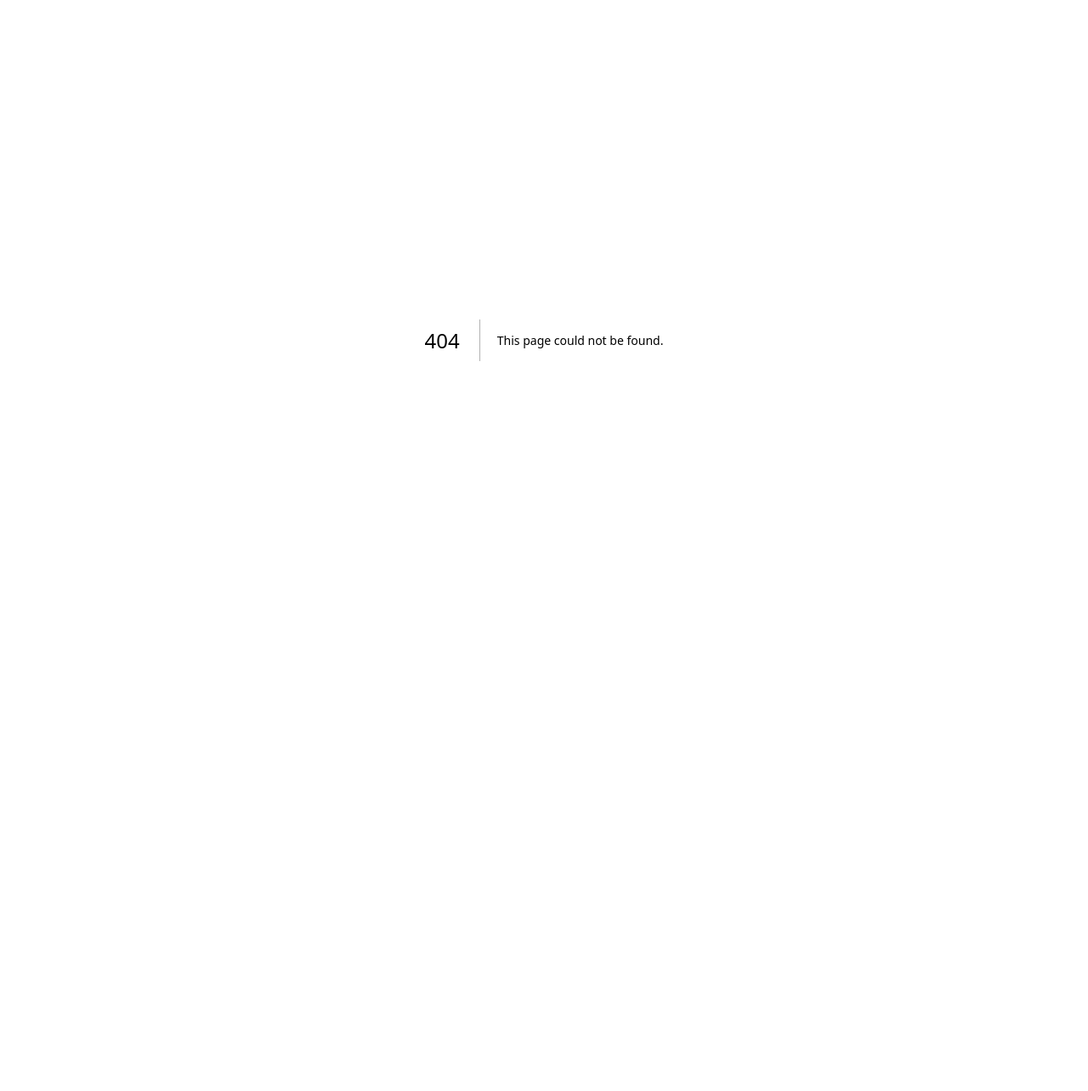
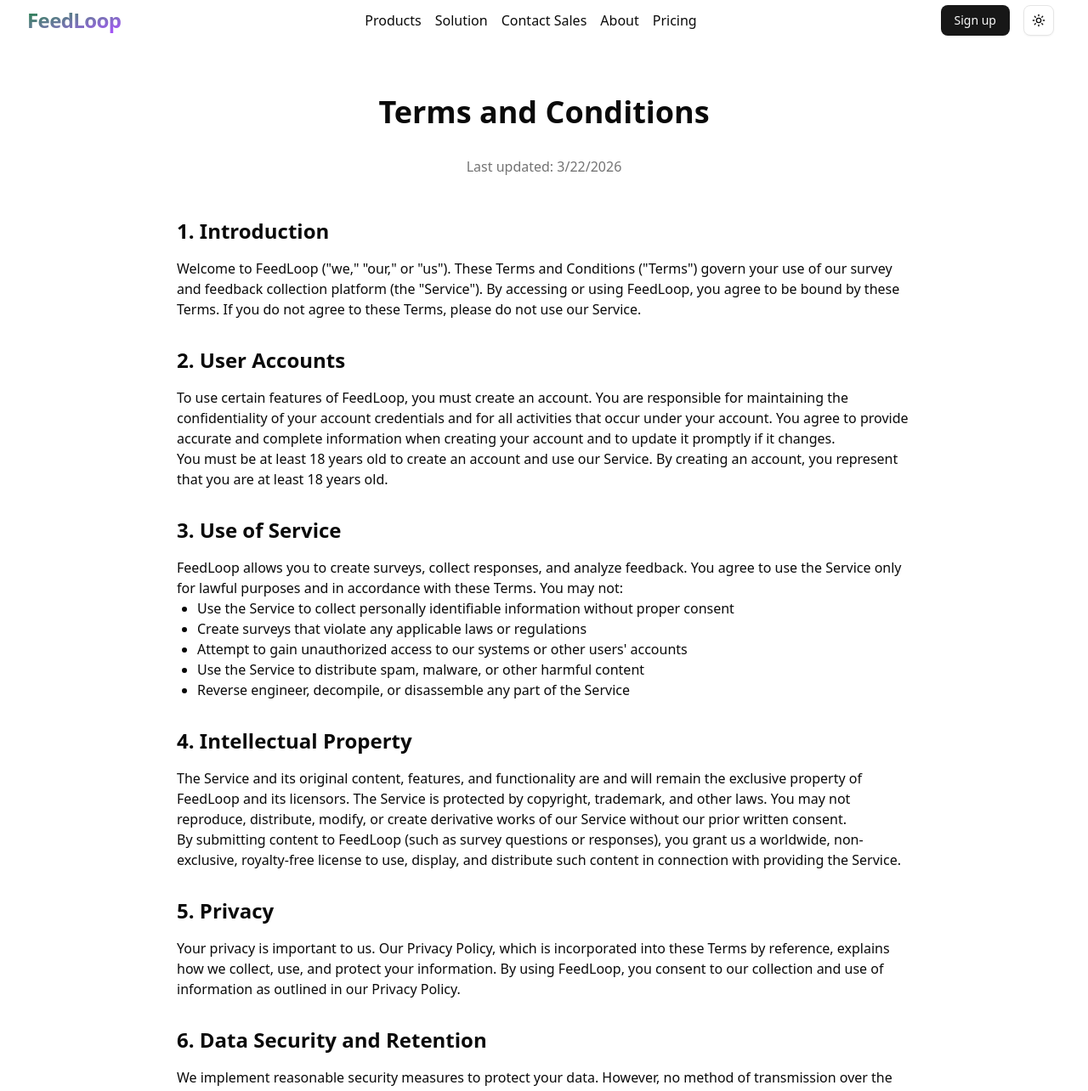
Before and after one commit to Dachenna/FeedLoop, a Next.js app: page /terms in a window 1280 px wide. Before the commit this address had no page. Shown: the top 1284 px of the page at 85% size. Before the commit the page ends 800 px from the top, so only its background shows below. Built offline with nearby package versions, Linux system fonts and the light colour scheme.

Commit message:
Uploading the terms and conditions to google

```diff
--- a/app/(app)/responses/ResponsesList.tsx
+++ b/app/(app)/responses/ResponsesList.tsx
@@ -4,15 +4,16 @@
 import { Button } from '@/components/ui/button';
 import { Card, CardContent, CardHeader, CardTitle } from '@/components/ui/card';
 import { Badge } from '@/components/ui/badge';
-import { Trash2, Eye } from 'lucide-react';
+import { Eye, Trash2 } from 'lucide-react';
 import { toast } from 'sonner';
+import { createClient } from '@/lib/supabase/client';
 
 type Response = {
   id: string;
   respondent_email: string | null;
-  answers: Record<string, any>;     // This is the JSONB object
+  answers: Record<string, unknown>;
   submitted_at: string;
-  surveys: { title: string };
+  surveys: { title: string }[];        // This matches what Supabase returns
 };
 
 interface ResponsesListProps {
@@ -32,6 +33,19 @@
     setSelectedResponse(null);
   };
 
+  const deleteResponse = async (id: string) => {
+    const supabase = createClient();
+    const { error } = await supabase.from('responses').delete().eq('id', id);
+    if (error) {
+      console.error('Failed to delete response:', error);
+      toast.error('Failed to delete response');
+    } else {
+      setResponses(responses.filter(r => r.id !== id));
+      setSelectedResponse(null);
+      toast.success('Response deleted successfully');
+    }
+  };
+
   return (
     <>
       {/* List of response cards */}
@@ -43,7 +57,7 @@
             {responses.map((response) => (
               <Card key={response.id}>
                 <CardHeader>
-                  <CardTitle>{response.surveys.title}</CardTitle>
+                  <CardTitle>{response.surveys[0]?.title}</CardTitle>
                 </CardHeader>
                 <CardContent className="space-y-3">
                   <p>Respondent: {response.respondent_email || 'Anonymous'}</p>
@@ -69,14 +83,14 @@
           <div className="bg-white dark:bg-zinc-900 rounded-2xl max-w-2xl w-full max-h-[90vh] overflow-auto">
 
             <div className="p-6 border-b">
-              <h2 className="text-2xl font-bold">{selectedResponse.surveys.title}</h2>
+              <h2 className="text-2xl font-bold">{selectedResponse.surveys[0]?.title}</h2>
               <p className="text-sm text-gray-500">
                 Submitted {new Date(selectedResponse.submitted_at).toLocaleString()}
               </p>
             </div>
 
             <div className="p-6 space-y-8">
-              {Object.entries(selectedResponse.answers).map(([key, answer], index) => (
+              {Object.entries(selectedResponse.answers).map(([key, answer]) => (
                 <div key={key} className="border-b pb-6 last:border-none">
                   <p className="font-medium mb-1">Question {parseInt(key) + 1}</p>
                   <p className="text-lg">{String(answer)}</p>
@@ -84,7 +98,11 @@
               ))}
             </div>
 
-            <div className="p-6 border-t flex justify-end">
+            <div className="p-6 border-t flex justify-between">
+              <Button onClick={() => deleteResponse(selectedResponse.id)} variant="destructive">
+                <Trash2 className="mr-2 h-4 w-4" />
+                Delete Response
+              </Button>
               <Button onClick={closeModal}>Close</Button>
             </div>
           </div>
--- /dev/null
+++ b/app/(landing)/terms/page.tsx
@@ -0,0 +1,146 @@
+import { Metadata } from 'next';
+
+export const metadata: Metadata = {
+  title: 'Terms and Conditions | FeedLoop',
+  description: 'Terms and conditions for using FeedLoop survey platform.',
+};
+
+export default function TermsPage() {
+  return (
+    <div className="min-h-screen bg-background">
+      <div className="container mx-auto px-4 py-16 max-w-4xl">
+        <h1 className="text-4xl font-bold text-center mb-8">Terms and Conditions</h1>
+        <p className="text-muted-foreground text-center mb-12">
+          Last updated: {new Date().toLocaleDateString()}
+        </p>
+
+        <div className="prose prose-lg max-w-none dark:prose-invert">
+          <section className="mb-8">
+            <h2 className="text-2xl font-semibold mb-4">1. Introduction</h2>
+            <p>
+              Welcome to FeedLoop ("we," "our," or "us"). These Terms and Conditions ("Terms") govern your use of our survey and feedback collection platform (the "Service"). By accessing or using FeedLoop, you agree to be bound by these Terms. If you do not agree to these Terms, please do not use our Service.
+            </p>
+          </section>
+
+          <section className="mb-8">
+            <h2 className="text-2xl font-semibold mb-4">2. User Accounts</h2>
+            <p>
+              To use certain features of FeedLoop, you must create an account. You are responsible for maintaining the confidentiality of your account credentials and for all activities that occur under your account. You agree to provide accurate and complete information when creating your account and to update it promptly if it changes.
+            </p>
+            <p>
+              You must be at least 18 years old to create an account and use our Service. By creating an account, you represent that you are at least 18 years old.
+            </p>
+          </section>
+
+          <section className="mb-8">
+            <h2 className="text-2xl font-semibold mb-4">3. Use of Service</h2>
+            <p>
+              FeedLoop allows you to create surveys, collect responses, and analyze feedback. You agree to use the Service only for lawful purposes and in accordance with these Terms. You may not:
+            </p>
+            <ul className="list-disc pl-6 mb-4">
+              <li>Use the Service to collect personally identifiable information without proper consent</li>
+              <li>Create surveys that violate any applicable laws or regulations</li>
+              <li>Attempt to gain unauthorized access to our systems or other users' accounts</li>
+              <li>Use the Service to distribute spam, malware, or other harmful content</li>
+              <li>Reverse engineer, decompile, or disassemble any part of the Service</li>
+            </ul>
+          </section>
+
+          <section className="mb-8">
+            <h2 className="text-2xl font-semibold mb-4">4. Intellectual Property</h2>
+            <p>
+              The Service and its original content, features, and functionality are and will remain the exclusive property of FeedLoop and its licensors. The Service is protected by copyright, trademark, and other laws. You may not reproduce, distribute, modify, or create derivative works of our Service without our prior written consent.
+            </p>
+            <p>
+              By submitting content to FeedLoop (such as survey questions or responses), you grant us a worldwide, non-exclusive, royalty-free license to use, display, and distribute such content in connection with providing the Service.
+            </p>
+          </section>
+
+          <section className="mb-8">
+            <h2 className="text-2xl font-semibold mb-4">5. Privacy</h2>
+            <p>
+              Your privacy is important to us. Our Privacy Policy, which is incorporated into these Terms by reference, explains how we collect, use, and protect your information. By using FeedLoop, you consent to our collection and use of information as outlined in our Privacy Policy.
+            </p>
+          </section>
+
+          <section className="mb-8">
+            <h2 className="text-2xl font-semibold mb-4">6. Data Security and Retention</h2>
+            <p>
+              We implement reasonable security measures to protect your data. However, no method of transmission over the internet or electronic storage is 100% secure. We cannot guarantee absolute security.
+            </p>
+            <p>
+              You are responsible for maintaining backups of your survey data. We may retain your data for as long as necessary to provide the Service and comply with legal obligations.
+            </p>
+          </section>
+
+          <section className="mb-8">
+            <h2 className="text-2xl font-semibold mb-4">7. Termination</h2>
+            <p>
+              We may terminate or suspend your account and access to the Service immediately, without prior notice or liability, for any reason, including breach of these Terms.
+            </p>
+            <p>
+              Upon termination, your right to use the Service will cease immediately. All provisions of these Terms that by their nature should survive termination shall survive, including ownership provisions, warranty disclaimers, and limitations of liability.
+            </p>
+          </section>
+
+          <section className="mb-8">
+            <h2 className="text-2xl font-semibold mb-4">8. Disclaimers</h2>
+            <p>
+              The Service is provided on an "AS IS" and "AS AVAILABLE" basis. We make no representations or warranties of any kind, express or implied, as to the operation of the Service or the information, content, or materials included therein.
+            </p>
+            <p>
+              We do not warrant that the Service will be uninterrupted or error-free, and we will not be liable for any interruptions or errors.
+            </p>
+          </section>
+
+          <section className="mb-8">
+            <h2 className="text-2xl font-semibold mb-4">9. Limitation of Liability</h2>
+            <p>
+              In no event shall FeedLoop, its directors, employees, partners, agents, suppliers, or affiliates be liable for any indirect, incidental, special, consequential, or punitive damages, including without limitation, loss of profits, data, use, goodwill, or other intangible losses, resulting from your use of the Service.
+            </p>
+            <p>
+              Our total liability for any claim arising out of or relating to these Terms or the Service shall not exceed the amount paid by you for the Service in the 12 months preceding the claim.
+            </p>
+          </section>
+
+          <section className="mb-8">
+            <h2 className="text-2xl font-semibold mb-4">10. Indemnification</h2>
+            <p>
+              You agree to defend, indemnify, and hold harmless FeedLoop and its licensee and licensors, and their employees, contractors, agents, officers and directors, from and against any and all claims, damages, obligations, losses, liabilities, costs or debt, and expenses (including but not limited to attorney's fees), resulting from or arising out of:
+            </p>
+            <ul className="list-disc pl-6 mb-4">
+              <li>Your use and access of the Service</li>
+              <li>Your violation of any term of these Terms</li>
+              <li>Your violation of any third-party right, including without limitation any copyright, property, or privacy right</li>
+            </ul>
+          </section>
+
+          <section className="mb-8">
+            <h2 className="text-2xl font-semibold mb-4">11. Governing Law</h2>
+            <p>
+              These Terms shall be interpreted and governed by the laws of [Your Jurisdiction], without regard to its conflict of law provisions. Our failure to enforce any right or provision of these Terms will not be considered a waiver of those rights.
+            </p>
+          </section>
+
+          <section className="mb-8">
+            <h2 className="text-2xl font-semibold mb-4">12. Changes to Terms</h2>
+            <p>
+              We reserve the right to modify these Terms at any time. We will notify users of any changes by posting the new Terms on this page and updating the "Last updated" date. Your continued use of the Service after such changes constitutes your acceptance of the new Terms.
+            </p>
+          </section>
+
+          <section className="mb-8">
+            <h2 className="text-2xl font-semibold mb-4">13. Contact Us</h2>
+            <p>
+              If you have any questions about these Terms, please contact us at:
+            </p>
+            <p>
+              Email: [Your Contact Email]<br />
+              Address: [Your Business Address]
+            </p>
+          </section>
+        </div>
+      </div>
+    </div>
+  );
+}
```
